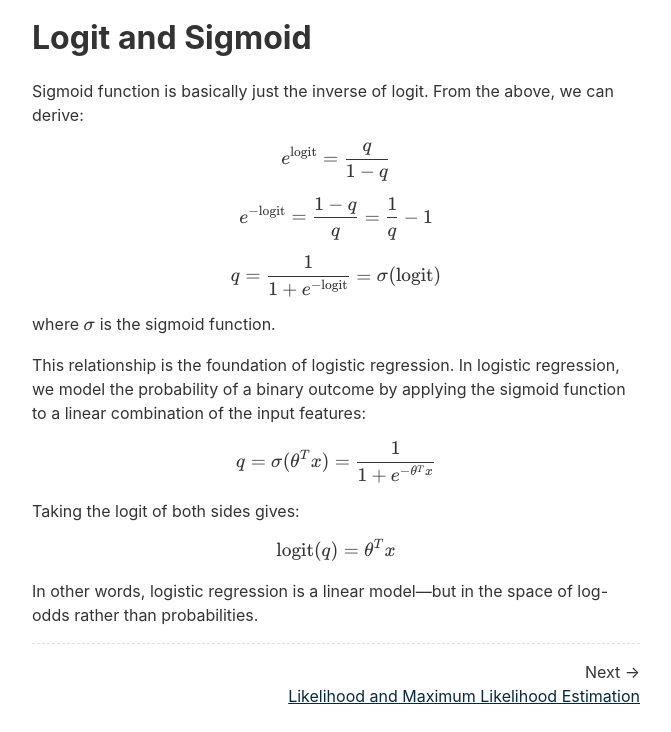
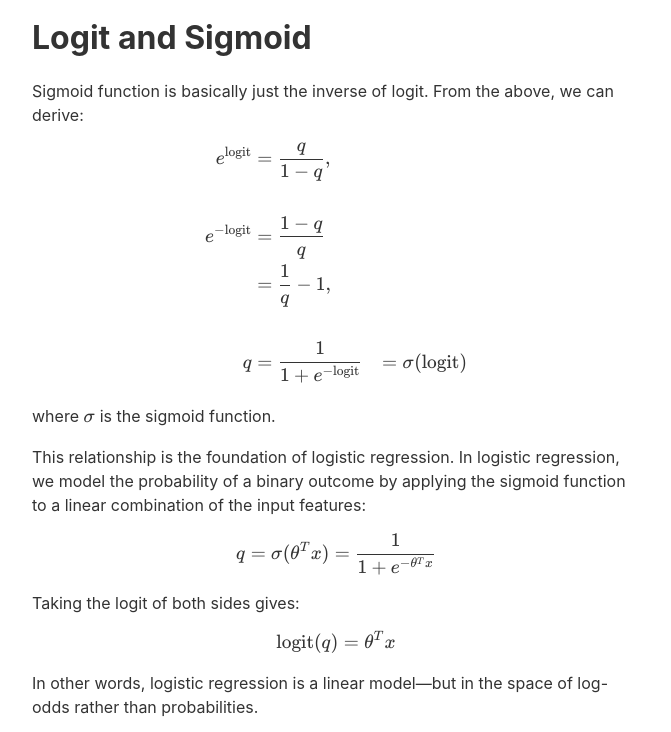
Before and after one commit to kidukkang/kidukkang.github.io, an Eleventy site: page content/blog/logit.md in a window 1280 px wide. Shown: the part 958-1690 px from the top of the page, without its empty margins (304-975 px from the left). Built offline with nearby package versions, Linux system fonts and the light colour scheme; Eleventy itself is replaced by a stand-in of ours; files that its build step writes are made by us from their sources; what @zachleat/heading-anchors, zod-validation-error would draw is missing.

Commit message:
logit post math equation update

```diff
--- a/content/blog/logit.md
+++ b/content/blog/logit.md
@@ -36,9 +36,13 @@ This transformation maps probabilities $(0,1)$ to the entire real number range $
 Sigmoid function is basically just the inverse of logit. From the above, we can derive:
 
 
-$$e^{\text{logit}} = {q\over 1-q}$$
-$$e^{-\text{logit}} = {1-q \over q} = {1 \over q} - 1$$
-$$q = {1 \over 1+e^{-\text{logit}}}=\sigma(\text{logit})$$
+$$
+\begin{align*}
+e^{\text{logit}} &= {q\over 1-q} , \cr \cr
+e^{-\text{logit}} &= {1-q \over q} \cr &= {1 \over q} - 1 ,\cr \cr
+q &= {1 \over 1+e^{-\text{logit}}} &= \sigma(\text{logit})
+\end{align*}
+$$
 
 
 where $\sigma$ is the sigmoid function.
```
